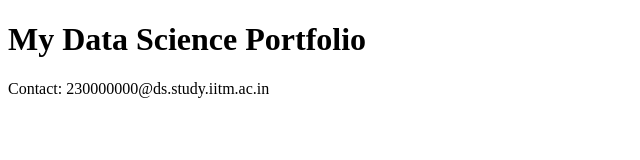
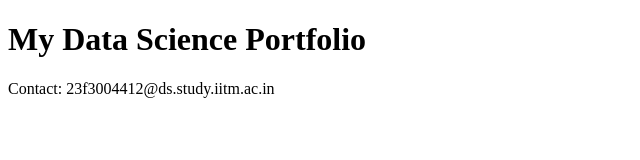
Before and after one commit to aviral-iitm/aviral-iitm.github.io, a plain HTML site: page index.html in a window 1280 px wide. Shown: the full height of the page, 0-640 px from the left. Drawn offline with Linux system fonts and the light colour scheme.

Commit message:
Update index.html

```diff
--- a/index.html
+++ b/index.html
@@ -5,6 +5,6 @@
 </head>
 <body>
     <h1>My Data Science Portfolio</h1>
-    <p>Contact: <!--email_off-->230000000@ds.study.iitm.ac.in<!--/email_off--></p>
+    <p>Contact: <!--email_off-->23f3004412@ds.study.iitm.ac.in<!--/email_off--></p>
 </body>
 </html>
```
